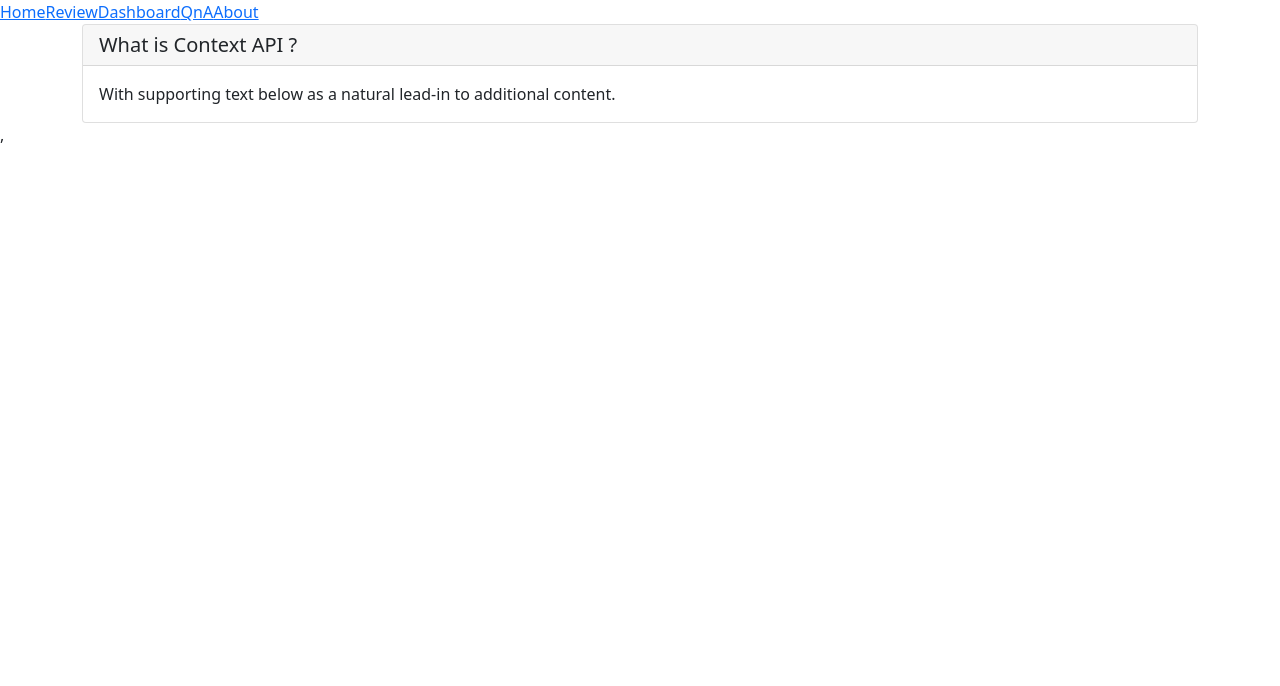
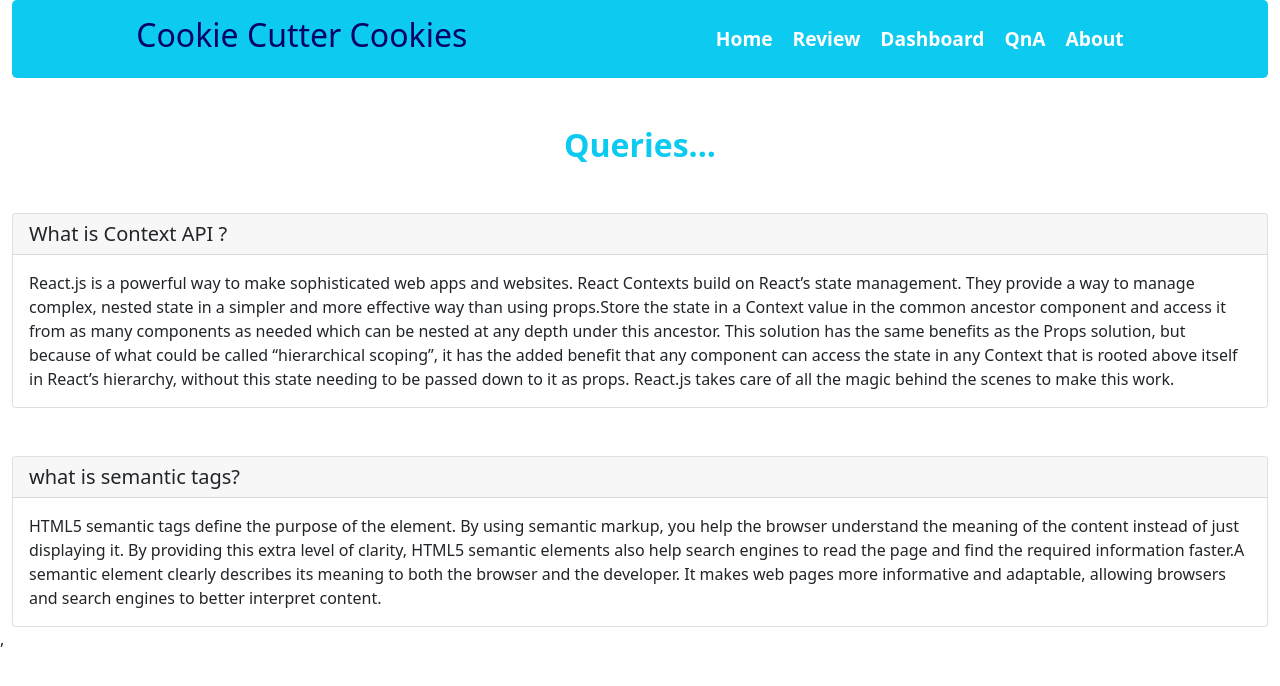
Before and after one commit to nipaaa/product-analysis, a React (Create React App) app: page /QnA in a window 1280 px wide. Shown: the top 686 px of the page. Built offline with nearby package versions, Linux system fonts and the light colour scheme.

Commit message:
2 component done

```diff
--- /dev/null
+++ b/src/components/Header/Header.css
@@ -0,0 +1,17 @@
+h2{
+color: rgb(2, 2, 105);
+font-weight: bolder;
+}
+nav{
+    display: flex;
+    align-items: center;
+}
+.menu-bar{
+    text-decoration: none;
+    color: white;
+    font-size: larger;
+    font-weight: bolder;
+    margin-right: 20px;
+
+
+}
--- a/src/components/Header/Header.js
+++ b/src/components/Header/Header.js
@@ -1,17 +1,21 @@
 import React from 'react';
+import './Header.css'
 import { Link } from 'react-router-dom';
 
 const Header = () => {
     return (
-        <div>
+      <div className='container-fluid'>
+            <div className='bg-info rounded-3 py-3 d-flex justify-content-around'>
+            <h2>Cookie Cutter Cookies</h2>
             <nav>
-                <Link to="/home">Home</Link>
-                <Link to="/review">Review</Link>
-                <Link to="/dashboard">Dashboard</Link>
-                <Link to="/QnA">QnA</Link>
-                <Link to="/about">About</Link>
+                <Link  className='menu-bar' to="/home">Home</Link>
+                <Link className='menu-bar' to="/review">Review</Link>
+                <Link className='menu-bar' to="/dashboard">Dashboard</Link>
+                <Link className='menu-bar' to="/QnA">QnA</Link>
+                <Link className='menu-bar' to="/about">About</Link>
             </nav>
         </div>
+      </div>
     );
 };
 
--- a/src/components/Home/Home.js
+++ b/src/components/Home/Home.js
@@ -2,8 +2,17 @@ import React from 'react';
 
 const Home = () => {
     return (
-        <div>
-            <h1>Cookie Cutter Cookies</h1>
+        <div className='container-fluid my-5'>
+           <div className='row ms-1'>
+               <div className='col-lg-6 col-sm-12 py-5 bg-light rounded-3 h-75'>
+                    <h1>Cookies are made of butter and love... <span className='text-info'> Sugar and spice and everything nice...</span></h1>
+                    <p className='text-secondary'>Our cookies are not just snacks. They’re feelings! Our warm cookies melt hearts. Treat your sweetie to our sweet treats! We put our hearts in our cookies. Not literally! Try our all-natural, fruit-based cookies. Fresh cookie deliveries every day! Indulge in sensual sweetness with our premium cookies! We use the best ingredients to ensure you’ll enjoy awesome cookies.The finest cookies, all freshly baked.Forget heartbreaks. Just don’t forget cookie breaks.</p>
+               </div>
+               <div className='col-lg-6 col-sm-12'>
+                    <img className='img-fluid rounded-3 h-50 w-100' src="img/brown-cookies.jpg" alt="" />
+               </div>
+
+           </div>
         </div>
     );
 };
--- a/src/components/QnA/QnA.js
+++ b/src/components/QnA/QnA.js
@@ -3,12 +3,23 @@ import { Card } from 'react-bootstrap';
 
 const QnA = () => {
     return (
-        <div className='container'>
+        <div className='container-fluid'>
+
+            <h2 className='text-center text-info my-5 fw-bolder'>Queries...</h2>
                 <Card>
   <Card.Header as="h5">What is Context API ?</Card.Header>
   <Card.Body>
     <Card.Text>
-      With supporting text below as a natural lead-in to additional content.
+    React.js is a powerful way to make sophisticated web apps and websites. React Contexts build on React’s state management. They provide a way to manage complex, nested state in a simpler and more effective way than using props.Store the state in a Context value in the common ancestor component and access it from as many components as needed which can be nested at any depth under this ancestor. This solution has the same benefits as the Props solution, but because of what could be called “hierarchical scoping”, it has the added benefit that any component can access the state in any Context that is rooted above itself in React’s hierarchy, without this state needing to be passed down to it as props. React.js takes care of all the magic behind the scenes to make this work.
+    </Card.Text>
+  </Card.Body>
+</Card> <br /><br />
+
+<Card>
+  <Card.Header as="h5">what is semantic tags?</Card.Header>
+  <Card.Body>
+    <Card.Text>
+    HTML5 semantic tags define the purpose of the element. By using semantic markup, you help the browser understand the meaning of the content instead of just displaying it. By providing this extra level of clarity, HTML5 semantic elements also help search engines to read the page and find the required information faster.A semantic element clearly describes its meaning to both the browser and the developer. It makes web pages more informative and adaptable, allowing browsers and search engines to better interpret content.
     </Card.Text>
   </Card.Body>
 </Card>
```
Also changed, not shown: public/img/brown-cookies.jpg (added), 1 other file (tests, documents, lock files or other folders).
